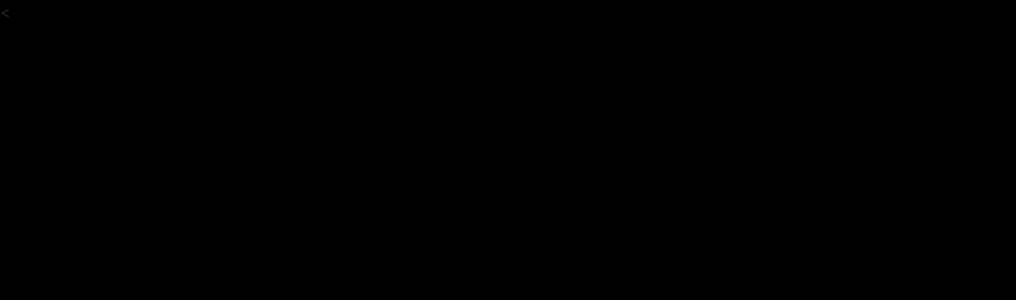
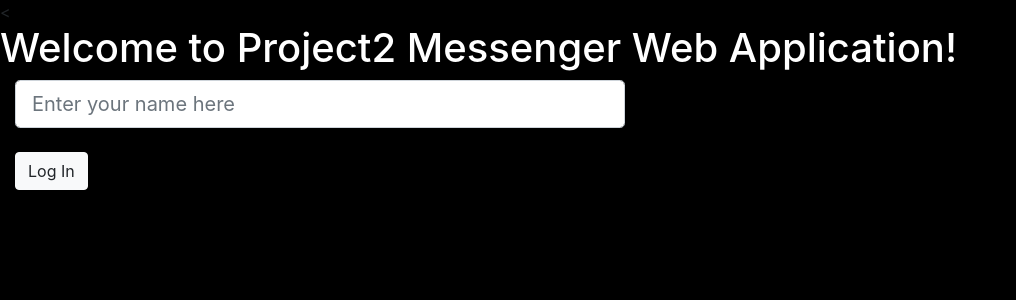
Before and after one commit to adriasala12/HarvardX-CS50-project2, a Flask app: page / in a window 1280 px wide. Before the commit the part shown is almost empty. Shown: the top 300 px of the page, without its empty margins (0-1016 px from the left). Run offline with Flask 2, Linux system fonts and the light colour scheme; some libraries are stand-ins or nearby versions.

Commit message:
Create index page

```diff
--- a/templates/index.html
+++ b/templates/index.html
@@ -9,6 +9,13 @@
             crossorigin="anonymous">
     </head>
     <body style="background-color:#000000">
-
+        <h1 class="text-white">Welcome to Project2 Messenger Web Application!</h1>
+        <form>
+            <div class="form-group col-6">
+                <input class="form-control form-control-lg" type="text" name="name" placeholder="Enter your name here" autocomplete="false">
+                <br>
+                <button class="btn btn-light">Log In</button>
+            </div>
+        </form>
     </body>
 </html>
```
